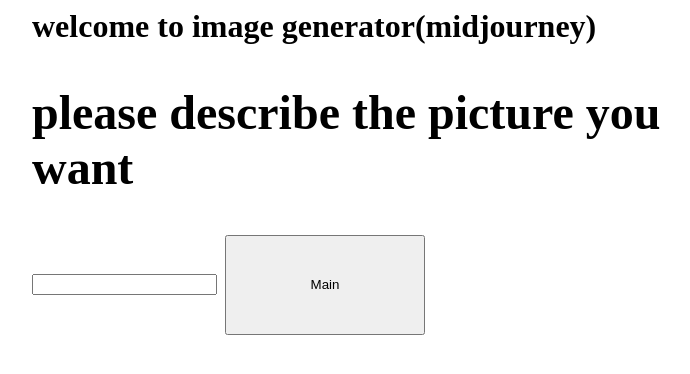
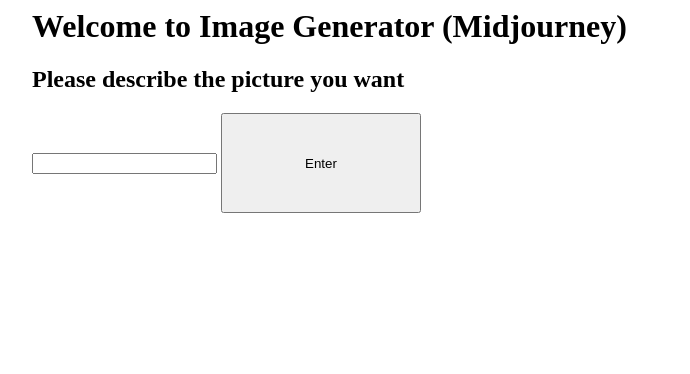
Before and after one commit to veronica-debug/rpa-19Feb2024, a Flask app: page /image_gpt in a window 1280 px wide. Shown: the top 374 px of the page, without its empty margins (292-982 px from the left). Run offline with Flask 3, Linux system fonts and the light colour scheme.

Commit message:
Update image_gpt.html

```diff
--- a/templates/image_gpt.html
+++ b/templates/image_gpt.html
@@ -1,15 +1,15 @@
 <style>
-  .container{width:100%;margin:auto;}
-  @media(min-width:600px){.container{width:80%;}}
-  @media(min-width:768px){.container{width:60%;}}
-  @media(min-width:1024px){.container{width:50%;}}
+    .container{width:100%;margin:auto}
+    @media (min-width:600px) {.container{width: 80%;}}
+    @media (min-width:768px) {.container{width: 60%;}}
+    @media (min-width:1024px) {.container{width: 50%;}}
 </style>
 
 <div class="container">
-<h1>welcome to image generator(midjourney)<h1>
+<h1>Welcome to Image Generator (Midjourney)</h1>
 <form action="/image_result" method="post">
-    <h2>please describe the picture you want</h2>
-    <input type="text" name="q">
-    <input type="submit" value="Main" style="width:200px;height:100px;">
+        <h2>Please describe the picture you want </h2>
+        <input type = "text" name="q">
+        <input type = "submit" value="Enter" style="width:200px;height:100px;">
 </form>
 </div>
```
